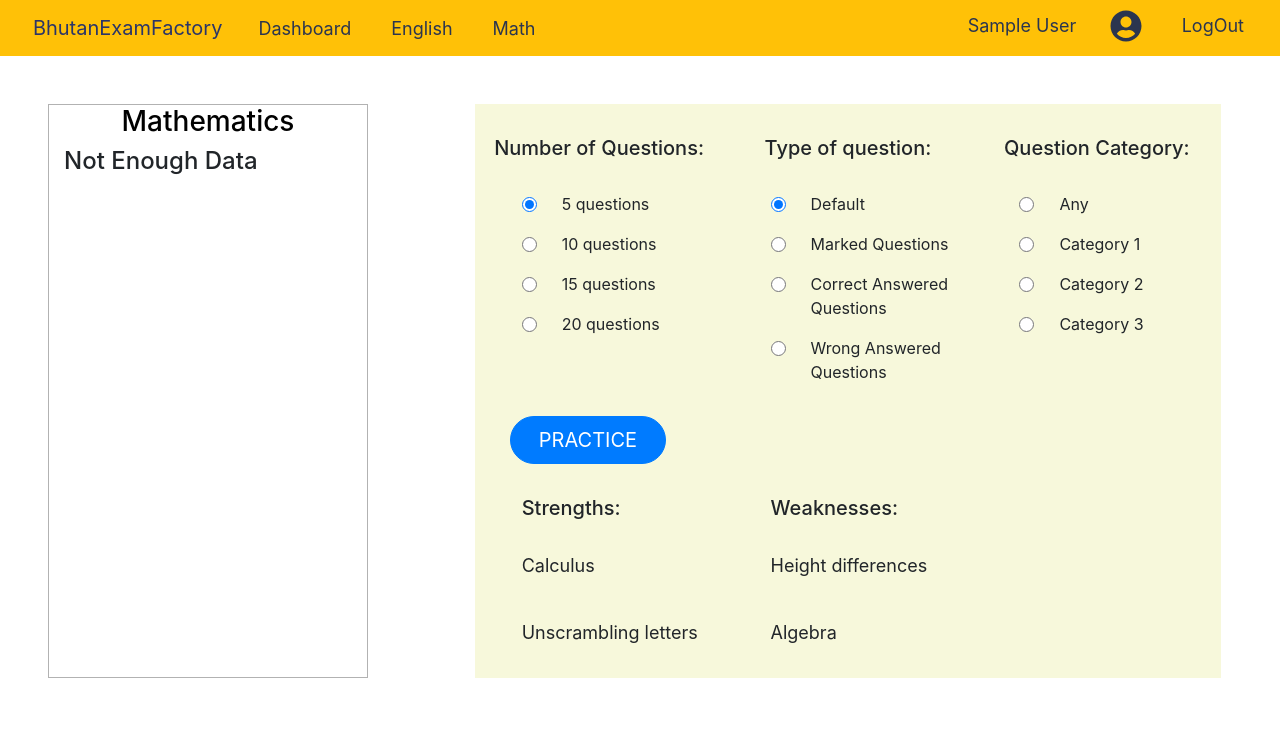
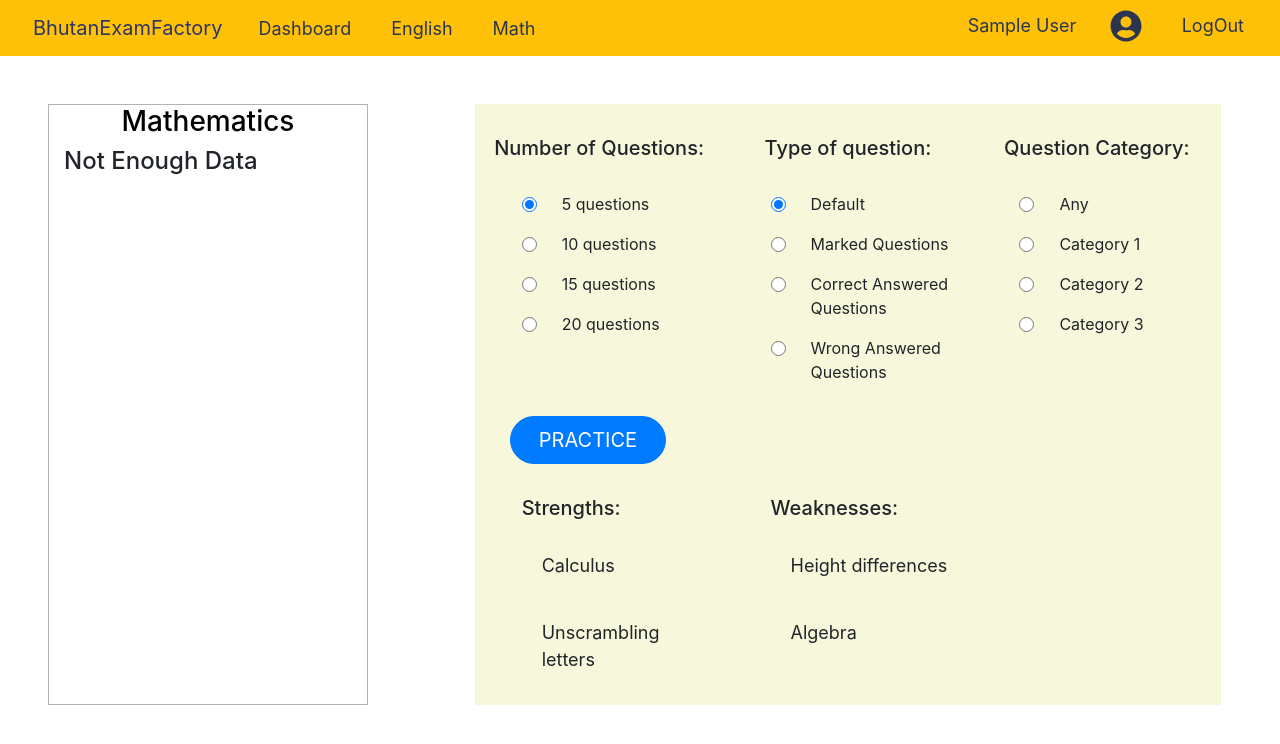
Before and after one commit to Kongtsey/RCSCPrep, a React (Create React App) app in the folder front-end/rcsc/: page /math_stats_page in a window 1280 px wide. Shown: the top 744 px of the page. Built offline with nearby package versions, Linux system fonts and the light colour scheme; no server answers; the database is empty; sample sign-in values are in the browser's storage; the HTML template or start-up script is replaced by a standard one.

Commit message:
minor style change

```diff
--- a/front-end/rcsc/src/style-sheet/mathStatsPage.css
+++ b/front-end/rcsc/src/style-sheet/mathStatsPage.css
@@ -43,5 +43,5 @@
 .swDescrip {
   text-align: left;
   font-size: 18px;
-  margin-left: 2rem;
+  margin-left: 3.25rem;
 }
```
